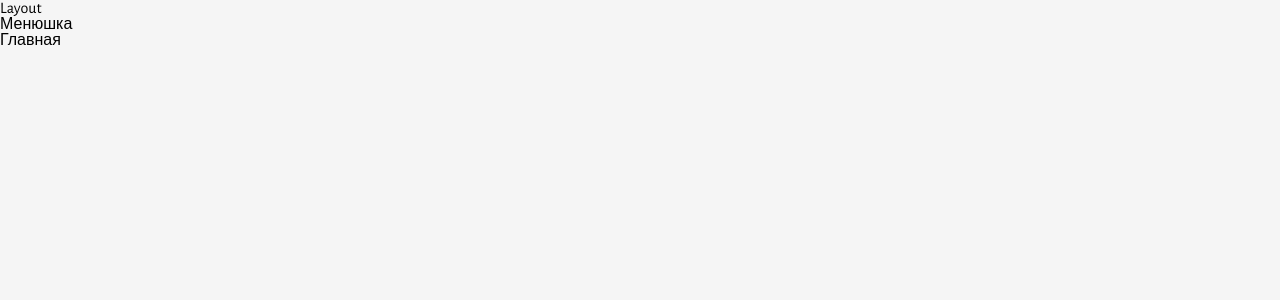
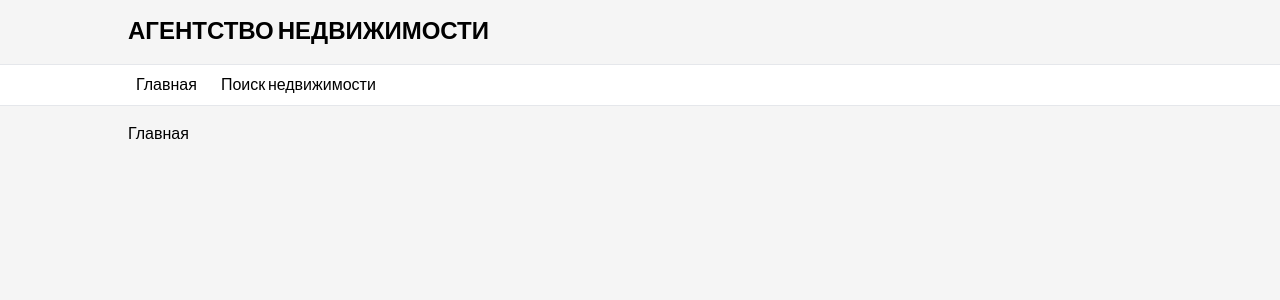
Before and after one commit to avkataev/frontend-ayax, a Nuxt app: page / in a window 1280 px wide. Shown: the top 300 px of the page. Built offline with nearby package versions, Linux system fonts and the light colour scheme.

Commit message:
сделан sidebar

```diff
--- a/app/assets/css/main.css
+++ b/app/assets/css/main.css
@@ -1,2 +1 @@
-@import "reset.css";
 @import "base.css";
--- a/app/assets/css/reset.css
+++ /dev/null
@@ -1,48 +0,0 @@
-/* http://meyerweb.com/eric/tools/css/reset/
-   v2.0 | 20110126
-   License: none (public domain)
-*/
-
-html, body, div, span, applet, object, iframe,
-h1, h2, h3, h4, h5, h6, p, blockquote, pre,
-a, abbr, acronym, address, big, cite, code,
-del, dfn, em, img, ins, kbd, q, s, samp,
-small, strike, strong, sub, sup, tt, var,
-b, u, i, center,
-dl, dt, dd, ol, ul, li,
-fieldset, form, label, legend,
-table, caption, tbody, tfoot, thead, tr, th, td,
-article, aside, canvas, details, embed,
-figure, figcaption, footer, header, hgroup,
-menu, nav, output, ruby, section, summary,
-time, mark, audio, video {
-    margin: 0;
-    padding: 0;
-    border: 0;
-    font-size: 100%;
-    font: inherit;
-    vertical-align: baseline;
-}
-/* HTML5 display-role reset for older browsers */
-article, aside, details, figcaption, figure,
-footer, header, hgroup, menu, nav, section {
-    display: block;
-}
-body {
-    line-height: 1;
-}
-ol, ul {
-    list-style: none;
-}
-blockquote, q {
-    quotes: none;
-}
-blockquote:before, blockquote:after,
-q:before, q:after {
-    content: '';
-    content: none;
-}
-table {
-    border-collapse: collapse;
-    border-spacing: 0;
-}
--- a/app/layouts/default.vue
+++ b/app/layouts/default.vue
@@ -5,9 +5,13 @@ import Sidebar from "~/shared/components/sidebar.vue";
 
 <template>
 <div>
-  Layout
+  <div class="max-w-5xl mx-auto py-4">
+    <h1 class="text-2xl font-bold uppercase">Агентство недвижимости</h1>
+  </div>
   <sidebar />
-  <slot/>
+  <div class="max-w-5xl mx-auto py-4">
+    <slot/>
+  </div>
 </div>
 </template>
 
--- a/app/shared/components/sidebar.vue
+++ b/app/shared/components/sidebar.vue
@@ -1,7 +1,30 @@
+<script setup lang="ts">
+import type {RoutesItem} from "~/shared/types/routes";
+
+const routes = ref<RoutesItem[]>([
+  {
+    label: 'Главная',
+    value: '/',
+  },
+  {
+    label: 'Поиск недвижимости',
+    value: '/estate',
+  },
+])
+</script>
+
 <template>
-<div>
-  Менюшка
-</div>
+  <div class="border-t border-b bg-white">
+    <div class="flex gap-2 max-w-5xl mx-auto">
+      <router-link
+          v-for="item in routes"
+          class="p-2 hover:bg-gray-100 cursor-pointer"
+          :to="item.value"
+      >{{ item.label }}
+      </router-link>
+    </div>
+
+  </div>
 </template>
 
 <style scoped>
--- /dev/null
+++ b/app/shared/types/routes.ts
@@ -0,0 +1,4 @@
+export interface RoutesItem {
+    label: string
+    value: string
+}
--- a/eslint.config.mjs
+++ /dev/null
@@ -1,6 +0,0 @@
-// @ts-check
-import withNuxt from './.nuxt/eslint.config.mjs'
-
-export default withNuxt(
-  // Your custom configs here
-)
--- a/nuxt.config.ts
+++ b/nuxt.config.ts
@@ -4,7 +4,6 @@ export default defineNuxtConfig({
   devtools: { enabled: true },
   modules: [
     '@nuxtjs/tailwindcss',
-    '@nuxt/eslint',
     '@nuxt/icon',
     '@nuxtjs/google-fonts'
   ],
--- a/package.json
+++ b/package.json
@@ -10,10 +10,8 @@
     "postinstall": "nuxt prepare"
   },
   "dependencies": {
-    "@nuxt/eslint": "1.12.1",
     "@nuxtjs/google-fonts": "^3.2.0",
     "@nuxt/icon": "2.1.1",
-    "eslint": "^9.39.2",
     "nuxt": "^4.2.2",
     "vue": "^3.5.26",
     "vue-router": "^4.6.4",
--- /dev/null
+++ b/tailwind.config.ts
@@ -0,0 +1,5 @@
+export default {
+    content: [
+        './app/shared/components/**/*.{vue,ts}',
+    ],
+}
```
